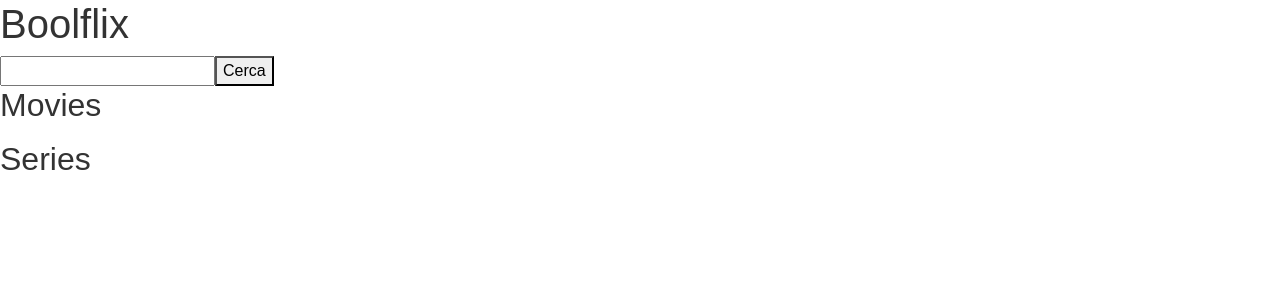
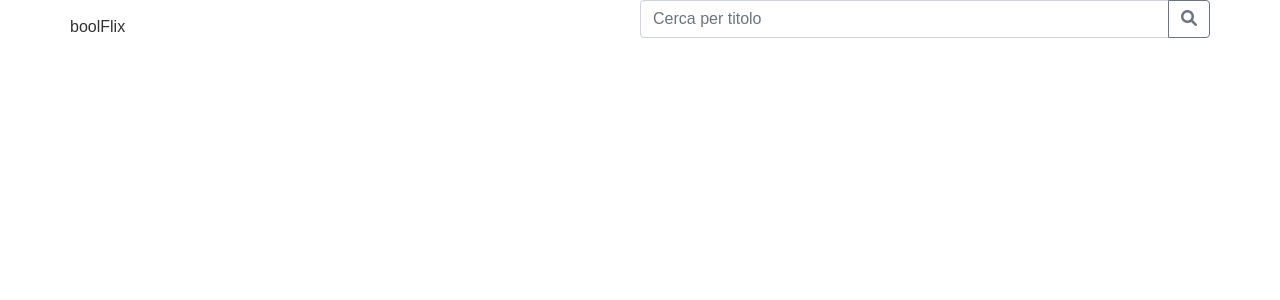
Before and after one commit to FaZ1994/vue-boolflix, a Vue app: page / in a window 1280 px wide. Shown: the top 300 px of the page. Built offline with nearby package versions, Linux system fonts and the light colour scheme.

Commit message:
Milestone 4 WIP, errori vari webfont

```diff
--- a/src/App.vue
+++ b/src/App.vue
@@ -1,87 +1,29 @@
 <template>
   <div id="app">
     <header>
-       <h1 class="display-6">Boolflix</h1>
-       <search-bar @performSearch="search" />
+      <header-component />
     </header>
     <main>
-      <grid-list :items="movies" title="Movies" :loader="loading"/>
-      <grid-list :items="series" title="Series" :loader="loadingSeries"/>
+      <grid-list />
     </main>
-
   </div>
 </template>
 
 <script>
 import GridList from './components/GridList.vue'
-import SearchBar from './components/SearchBar.vue'
-import axios from 'axios'
+import HeaderComponent from './components/HeaderComponent.vue'
 
 export default {
   name: 'App',
   components: {
-    SearchBar,
-    GridList
+    HeaderComponent,
+    GridList,
   },
-  data(){
-    return{
-      apiKey: 'e99307154c6dfb0b4750f6603256716d',
-      apiPath: 'https://api.themoviedb.org/3/search/',
-      movies:[],
-      series:[],
-      loading: false,
-      loadingSeries: false
-    }
-  },
-  methods:{
-    getMovies(queryParams){
-      axios.get(this.apiPath+'movie', queryParams).then((res)=>{
-        //console.log(res.data.results)
-        this.movies = res.data.results;
-        this.loading = false;
-      }).catch((error)=>{
-        console.log(error);
-      })
-    },
-    getSeries(queryParams){
-      axios.get(this.apiPath+'tv', queryParams).then((res)=>{
-        //console.log(res.data.results)
-        this.series = res.data.results;
-        this.loadingSeries = false;
-      }).catch((error)=>{
-        console.log(error);
-      })
-    },
-    // getSeriesDue(queryParams){
-    //   return axios.get(this.apiPath+'tv', queryParams)
-    // },
-    // getMoviesDue(queryParams){
-    //   return axios.get(this.apiPath+'movie', queryParams)
-    // },
-    // getAll(queryParams){
-    //   Promise.all([this.getMoviesDue(queryParams), this.getSeriesDue(queryParams)]).then(function (results) {
-    //     console.log(results[0]);
-    //      console.log(results[1]);
-    //   });
-    // },
-    search(text){
-      //console.log(text);
-       const queryParams = {
-        params:{
-          api_key: this.apiKey,
-          query: text
-        }
-      }
-      this.loading = true;
-      this.loadingSeries = true;
-      //this.getAll(queryParams);
-      this.getMovies(queryParams);
-      this.getSeries(queryParams);
-    }
-  }
+
  }
 </script>
 
 <style lang="scss">
   @import './styles/general.scss'
+
 </style>
--- /dev/null
+++ b/src/components/CardComponent.vue
@@ -0,0 +1,77 @@
+<template>
+  <div class="card-container align-item-center">
+    <img
+      class="img-fluid h-100 w-100"
+      :src="imgSRC + item.poster_path"
+      alt=""
+    />
+    <div class="text-box">
+      <span>Titolo: {{ item.title ? item.title : item.name }}</span>
+      <span
+        >Titolo originale:
+        {{
+          item.original_title ? item.original_title : item.original_name
+        }}</span
+      >
+      <span
+        >Paese di produzione: <country-flag :country="language" size="small" />
+      </span>
+      <span
+        >Voto:
+        <span v-for="(n, index) in 5" :key="index">
+          <i
+            :class="n <= ratingMath ? 'fa-solid fa-star' : 'fa-regular fa-star'"
+          ></i>
+        </span>
+      </span>
+      <span>Overview: {{ item.overview }} </span>
+    </div>
+  </div>
+  <!--
+          titolo originale: {{item.original_title ? item.original_title : item.original_name}}<br />
+          titolo: {{item.title ? item.title : item.name}}<br />
+          lingua: <country-flag :country='language' size='small'/><br />
+          voto: <span v-for="(n,index) in 5" :key="index">
+              <i :class="n <= ratingMath ? 'fa-solid fa-star' : 'fa-regular fa-star'"></i>
+          </span>
+
+           <i v-for="index in ratingMath(item.vote_average)" :key="index" class="fa-solid fa-star"></i>
+          <span v-if="item.vote_average === 0"><i class="fa-regular fa-star"></i></span> -->
+</template>
+
+<script>
+import CountryFlag from "vue-country-flag";
+
+export default {
+  name: "CardComponent",
+  components: {
+    CountryFlag,
+  },
+  props: ["item"],
+  data() {
+    return {
+      imgSRC: "https://image.tmdb.org/t/p/w342/",
+    };
+  },
+
+  computed: {
+    language() {
+      if (this.item.original_language === "en") {
+        return "gb";
+      } else if (this.item.original_language === "ja") {
+        return "jp";
+      } else {
+        return this.item.original_language;
+      }
+    },
+
+    ratingMath() {
+      return Math.ceil(this.item / 2);
+    },
+  },
+};
+</script>
+
+<style lang="scss">
+@import "../styles/general.scss";
+</style>
--- a/src/components/GridList.vue
+++ b/src/components/GridList.vue
@@ -1,63 +1,32 @@
-
 <template>
-    <section>
-        <h2>{{title}}</h2>
-       <ul>
-        <li v-for="(item) in items" :key="item.id">
-          id: {{item.id}}<br />
-          <img :src="'https://image.tmdb.org/t/p/w342/' + item.poster_path" alt="">
-          titolo originale: {{item.original_title ? item.original_title : item.original_name}}<br />
-          titolo: {{item.title ? item.title : item.name}}<br />
-          lingua: <country-flag :country='language(item)' size='small'/><br />
-          voto: <i v-for="index in ratingMath(item.vote_average)" :key="index" class="fa-solid fa-star"></i>
-          <span v-if="item.vote_average === 0"><i class="fa-regular fa-star"></i></span>
-          <br />
-        </li>
-      </ul>
-
-    </section>
+  <section class="container">
+    <div class="row">
+      <div
+        class="col-sm-6 col-md-3 col-xl-2"
+        v-for="(movie, index) in searchAll"
+        :key="index"
+      >
+        <card-component :item="movie" />
+      </div>
+    </div>
+  </section>
 </template>
 
 <script>
-import CountryFlag from 'vue-country-flag'
-//import {state, actions} from '../store.js'
+import { state } from "../store.js";
+import CardComponent from "./CardComponent.vue";
+
 export default {
-    name: 'GridList',
-    components:{CountryFlag},
-    props:{
-        items: Array,
-        loader: Boolean,
-        title: String
-    },//['items','loader'],
-    data(){
-        return {
-
-        }
+  name: "GridList",
+  components: { CardComponent },
+  computed: {
+    searchAll() {
+      return state.searchAll;
     },
-    computed: {
-        // mysearch(){
-        //     return state.search
-        // }
-    },
-    methods:{
-        language(film){
-            if(film.original_language === 'en'){
-                return film.original_language = 'gb'
-            }else if(film.original_language === 'ja'){
-                return film.original_language = 'jp'
-            }else{
-                return film.original_language
-            }
-        },
-
-        ratingMath(number){
-            return Math.round(number /2)
-        }
-
-
-    }
-}
+  },
+};
 </script>
 
 <style lang="scss">
+@import '../styles/general.scss';
 </style>
--- /dev/null
+++ b/src/components/HeaderComponent.vue
@@ -0,0 +1,82 @@
+<template>
+  <div class="container">
+    <section class="row align-items-center">
+      <div class="col-6 g-0">
+        <span class="logo"
+          >boolFlix</span>
+      </div>
+      <search-bar @performSearch="search" />
+    </section>
+  </div>
+</template>
+
+<script>
+ import {state} from '../store.js'
+import axios from "axios";
+import SearchBar from "./SearchBar.vue";
+export default {
+  name: "HeaderComponent",
+  components: {
+    SearchBar,
+  },
+  data() {
+    return {
+      apiKey: "e99307154c6dfb0b4750f6603256716d",
+      apiPath: "https://api.themoviedb.org/3/search/",
+      movies: [],
+      series: [],
+      loading: false,
+      loadingSeries: false,
+      movie:''
+    };
+  },
+
+  methods: {
+    getMovies(queryParams) {
+      axios
+        .get(this.apiPath + "movie", queryParams)
+        .then((res) => {
+          //console.log(res.data.results)
+          this.movies = res.data.results;
+          this.loading = false;
+          state.searchAll=[...this.series, ...this.movies]
+        })
+        .catch((error) => {
+          console.log(error);
+        });
+    },
+    getSeries(queryParams) {
+      axios
+        .get(this.apiPath + "tv", queryParams)
+        .then((res) => {
+          //console.log(res.data.results)
+          this.series = res.data.results;
+          this.loadingSeries = false;
+          state.searchAll=[...this.series, ...this.movies]
+        })
+        .catch((error) => {
+          console.log(error);
+        });
+    },
+
+    search(val) {
+      this.movie = val;
+      const queryParams = {
+        params: {
+          api_key: this.apiKey,
+          query: this.movie,
+          language: 'it-IT',
+        },
+      };
+      this.loading = true;
+      this.loadingSeries = true;
+      this.getMovies(queryParams);
+      this.getSeries(queryParams);
+    },
+  },
+};
+</script>
+
+<style lang="scss">
+@import '../styles/general.scss';
+</style>
--- a/src/components/SearchBar.vue
+++ b/src/components/SearchBar.vue
@@ -1,33 +1,50 @@
 <template>
-    <div>
-      <input type="text" v-model="search" @keyup.enter="$emit('performSearch',search)">
-      <button @click="cerca">Cerca</button>
+  <div class="col-6 g-0">
+    <div class="input-group mb-3">
+      <input
+        v-model="search"
+        @keyup.enter="$emit('performSearch', search)"
+        type="text"
+        class="form-control"
+        placeholder="Cerca per titolo"
+        aria-label="Recipient's username"
+        aria-describedby="button-addon2"
+      />
+      <button
+        class="btn btn-outline-secondary"
+        type="button"
+        id="button-addon2"
+        @click="cerca"
+      >
+        <i class="fa-solid fa-magnifying-glass"></i>
+      </button>
     </div>
+  </div>
 </template>
 
 <script>
 //import state from '../store.js'
 export default {
-    name: 'SearchBar',
-    data(){
-        return {
-           search:''
-        }
+  name: "SearchBar",
+  data() {
+    return {
+      search: "",
+    };
+  },
+  computed: {
+    // mysearch(){
+    //     return state.search
+    // }
+  },
+  methods: {
+    cerca() {
+      this.$emit("performSearch", this.search);
+      this.search = "";
     },
-    computed:{
-        // mysearch(){
-        //     return state.search
-        // }
-    },
-    methods:{
-        cerca(){
-            this.$emit('performSearch',this.search)
-            this.search = ''
-        }
-    }
-}
+  },
+};
 </script>
 
 <style lang="scss">
-
+@import '../styles/general.scss';
 </style>
--- a/src/store.js
+++ b/src/store.js
@@ -1,6 +1,6 @@
 import Vue from 'vue';
 
 const state = Vue.observable({
-    search:''
+    searchAll:[]
 })
-export default state;
+export {state};
--- a/src/styles/general.scss
+++ b/src/styles/general.scss
@@ -9,6 +9,8 @@
 $fa-font-path: './webfonts';
 @import '~@fortawesome/fontawesome-free/scss/fontawesome.scss';
 @import '~@fortawesome/fontawesome-free/scss/solid.scss';
+@import '~@fortawesome/fontawesome-free/scss/regular.scss';
+@import '~@fortawesome/fontawesome-free/scss/brands.scss';
 
 @import './vars';
 
```
